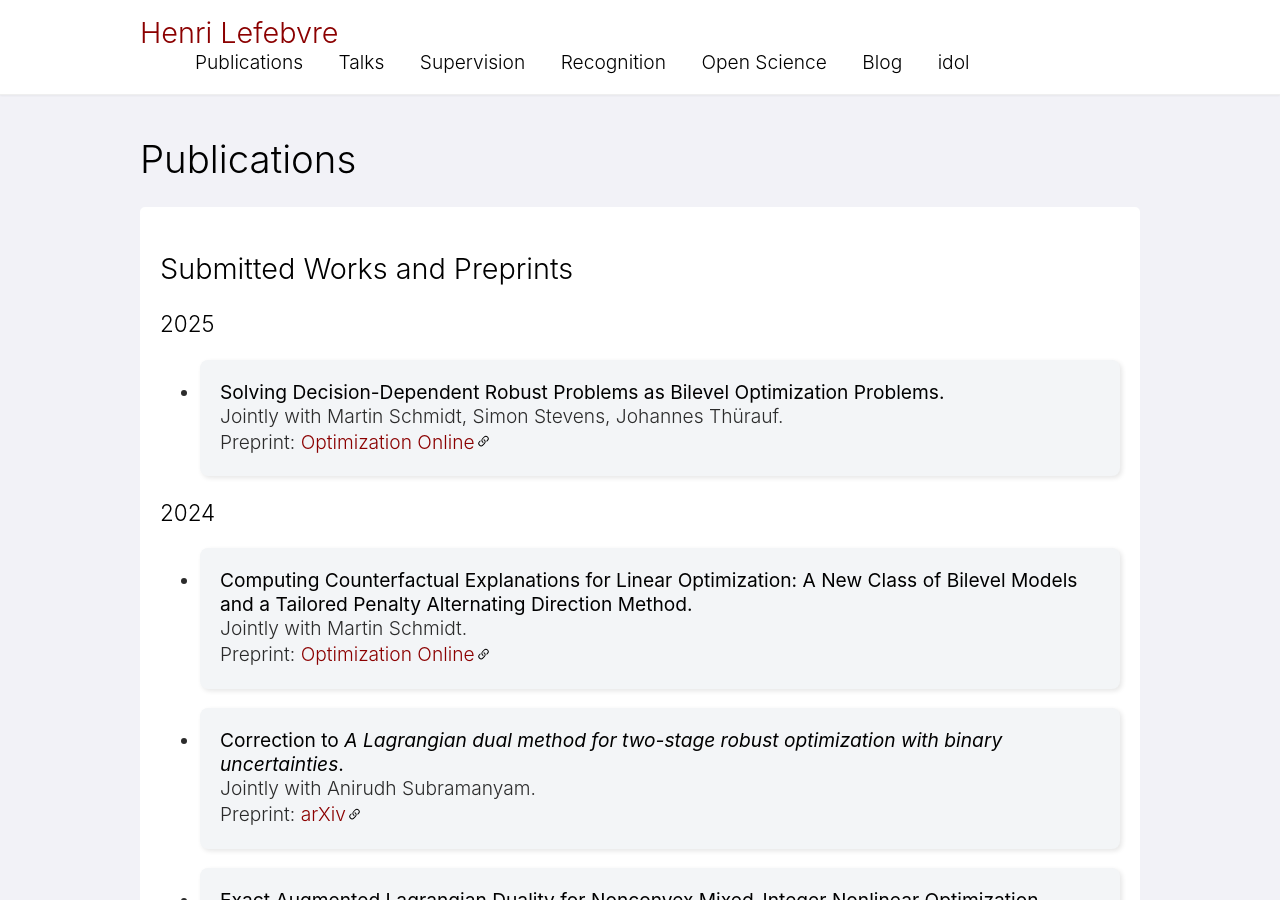
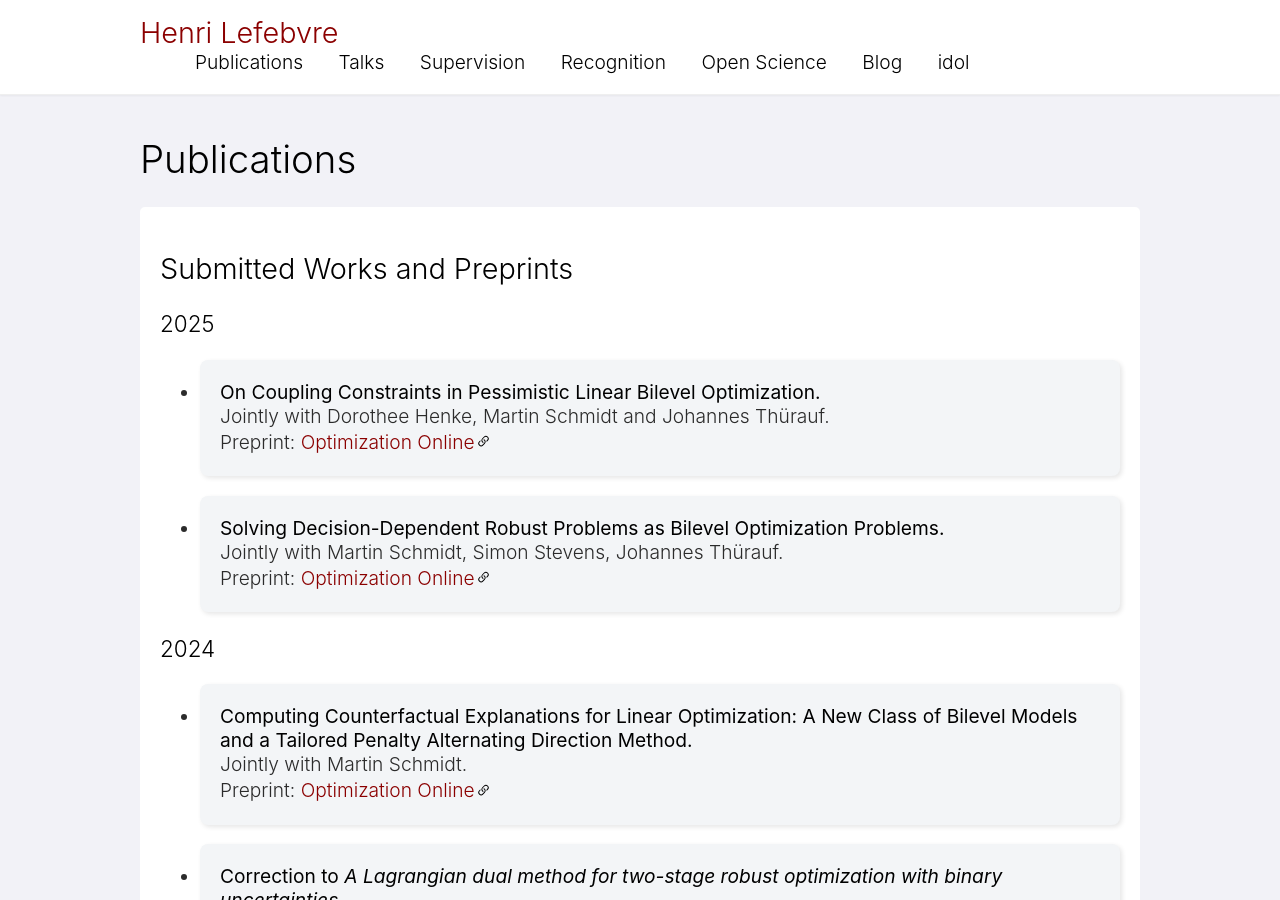
Before and after one commit to hlefebvr/hlefebvr.github.io, a Jekyll site: the page built from publications.html, in a window 1280 px wide and 900 px high. Built offline with Jekyll 4.4.1, drawn with Linux system fonts in a browser that asks for light colours; nearby versions of some CDN libraries; a style sheet for code colours, icons or effects is not loaded.

Commit message:
add coupling constraint paper

```diff
--- a/publications.html
+++ b/publications.html
@@ -3,6 +3,13 @@ layout: page
 title: "Publications"
 
 submitted-articles:
+    - title: "On Coupling Constraints in Pessimistic Linear Bilevel Optimization"
+      authors: "Dorothee Henke, Martin Schmidt and Johannes Thürauf"
+      year: 2025
+      preprints:
+        - title: Optimization Online
+          link: https://optimization-online.org/?p=29476
+
     - title: "Solving Decision-Dependent Robust Problems as Bilevel Optimization Problems"
       authors: Martin Schmidt, Simon Stevens, Johannes Thürauf
       year: 2025
```
